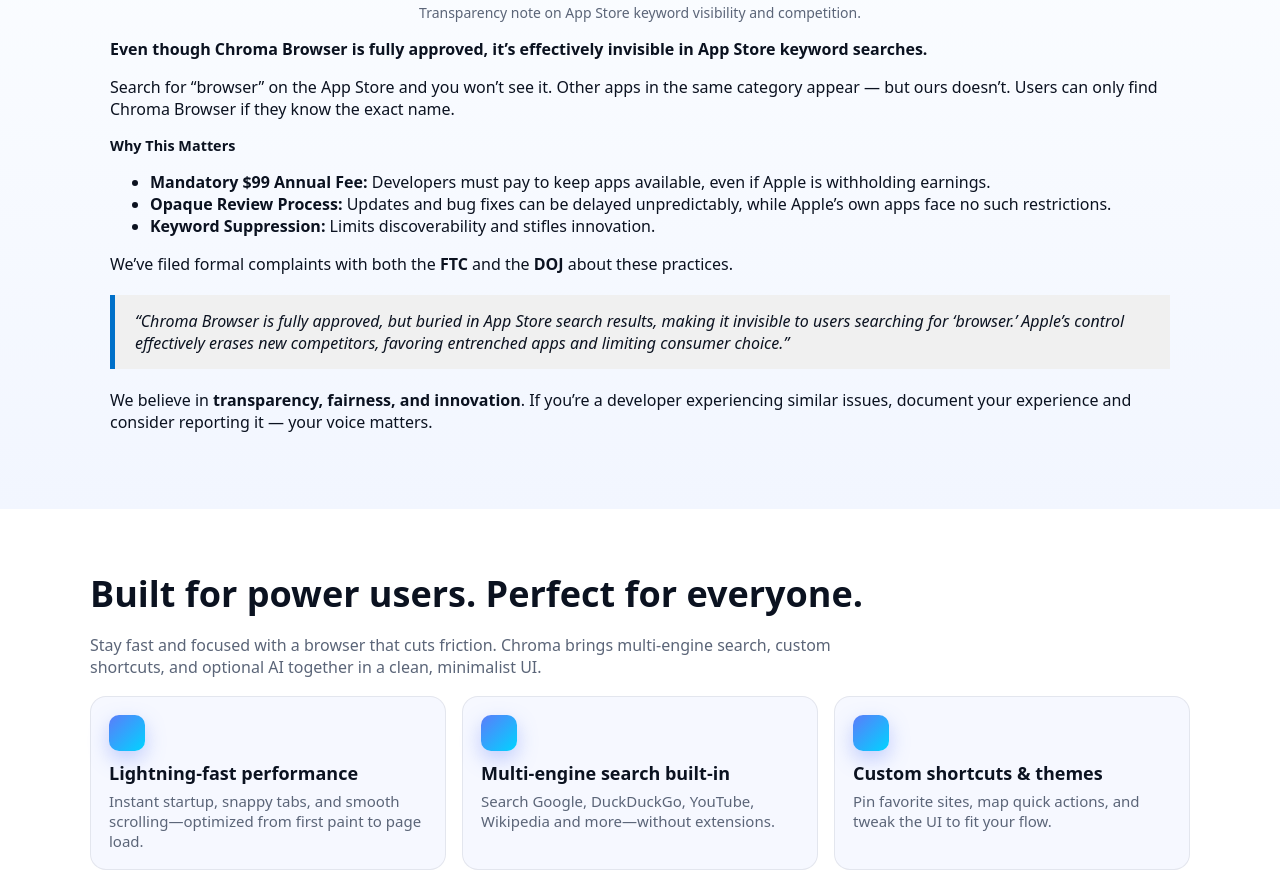
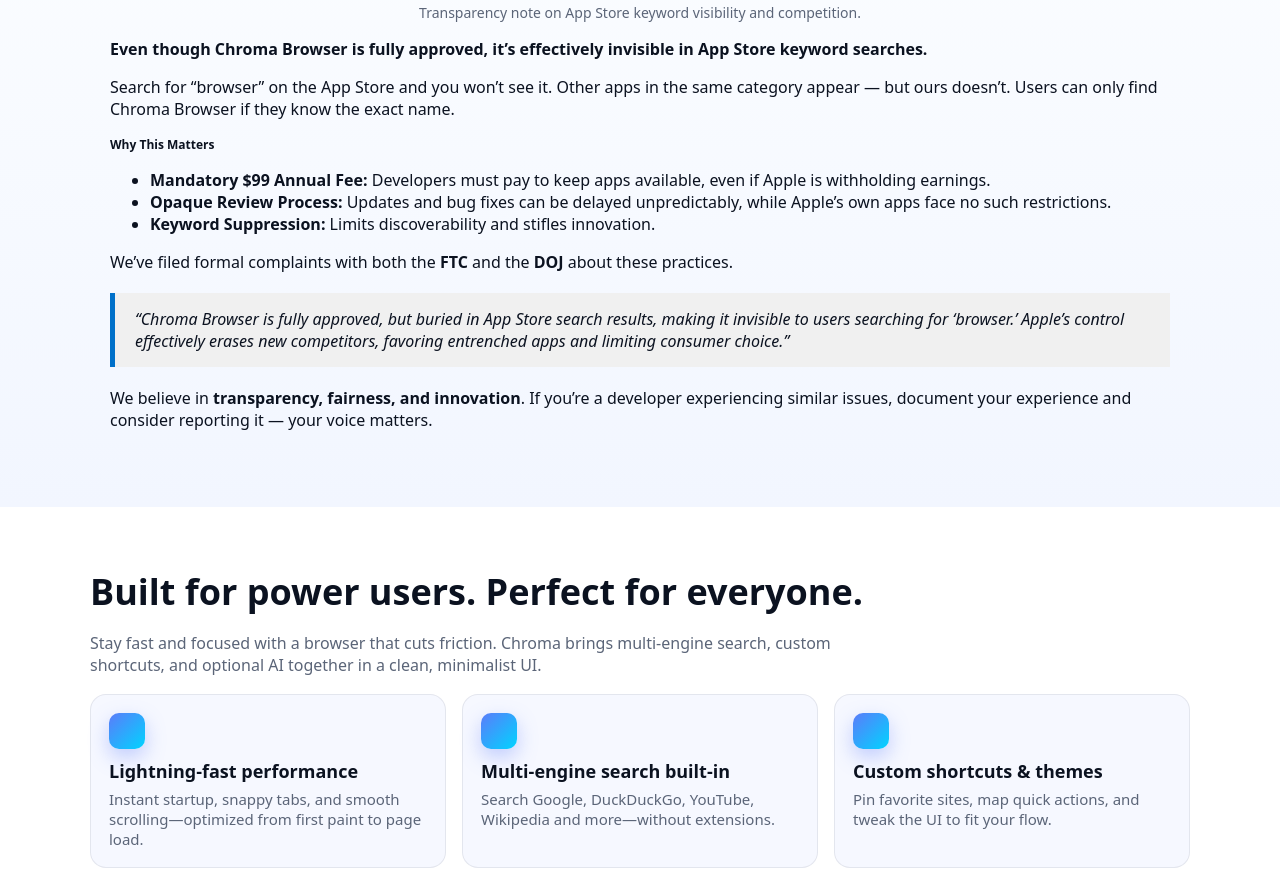
Before and after one commit to appcod8/chroma, a plain HTML site: page index.html in a window 1280 px wide. Shown: the part 2095-2976 px from the top of the page. Drawn offline with Linux system fonts and the light colour scheme.

Commit message:
Update index.html

```diff
--- a/index.html
+++ b/index.html
@@ -112,7 +112,7 @@
     #bookmark-bar button:active{background-color:#9C47FF}
 
 h1, h2, h3, h4, h5, h6 {
-  font-size: 90%;
+  font-size: 75%;
    }
 
   </style>
```
